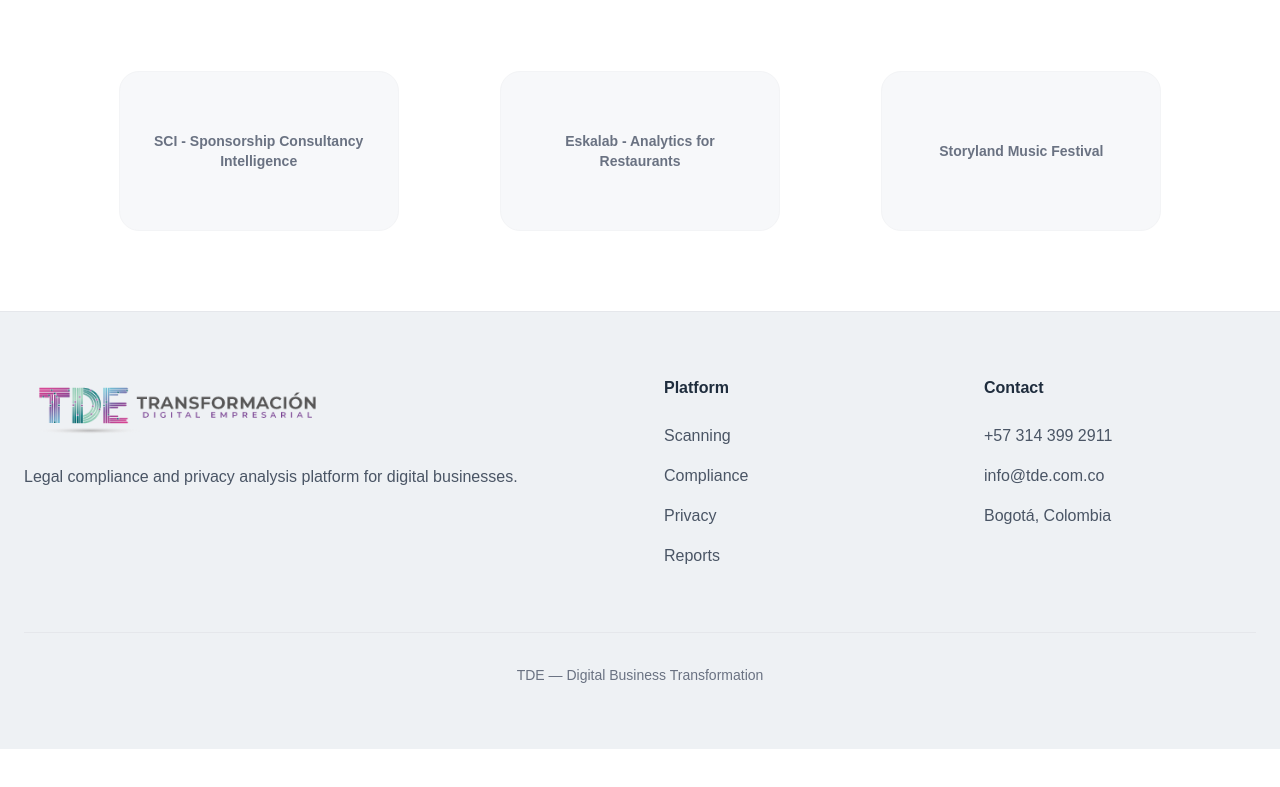
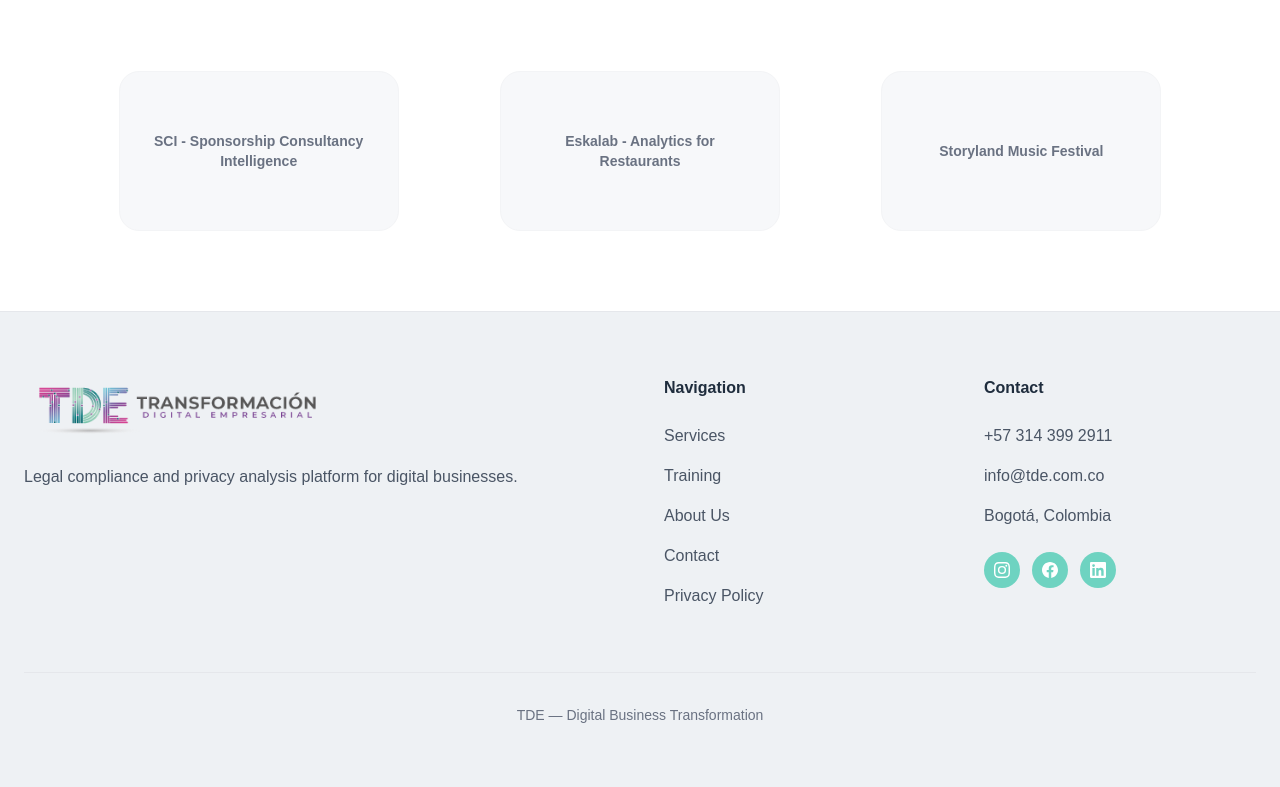
Before and after one commit to Eskalab/webCompilance, a Next.js app: page / in a window 1280 px wide. Shown: the part 8658-9445 px from the top of the page. Before the commit the page ends 9407 px from the top, so only its background shows below. Built offline with nearby package versions, Linux system fonts and the light colour scheme.

Commit message:
feat: footer con navegación TDE y redes sociales

```diff
--- a/src/components/site-footer.tsx
+++ b/src/components/site-footer.tsx
@@ -3,7 +3,7 @@
 import { useLanguage } from '@/contexts/language';
 
 export default function SiteFooter() {
-  const { t } = useLanguage();
+  const { t, locale } = useLanguage();
 
   return (
     <footer id="footer" className="bg-[#eef1f4] border-t border-gray-200">
@@ -24,13 +24,24 @@
           {/* LINKS */}
           <div>
             <h4 className="font-bold text-[#1f2d3d] mb-6">
-              {t('footer_platform')}
+              {locale === 'es' ? 'Navegación' : 'Navigation'}
             </h4>
-            <div className="space-y-4 text-gray-600">
-              <p>{t('footer_scanning')}</p>
-              <p>{t('footer_compliance')}</p>
-              <p>{t('footer_privacy')}</p>
-              <p>{t('footer_reports')}</p>
+            <div className="space-y-4">
+              <a href="/#servicios" className="block text-gray-600 hover:text-[#0f8b8d] transition-colors">
+                {locale === 'es' ? 'Servicios' : 'Services'}
+              </a>
+              <a href="/#capacitaciones" className="block text-gray-600 hover:text-[#0f8b8d] transition-colors">
+                {locale === 'es' ? 'Capacitaciones' : 'Training'}
+              </a>
+              <a href="/#que-hacemos" className="block text-gray-600 hover:text-[#0f8b8d] transition-colors">
+                {locale === 'es' ? 'Quiénes Somos' : 'About Us'}
+              </a>
+              <a href="/#footer" className="block text-gray-600 hover:text-[#0f8b8d] transition-colors">
+                {locale === 'es' ? 'Contacto' : 'Contact'}
+              </a>
+              <a href="/#footer" className="block text-gray-600 hover:text-[#0f8b8d] transition-colors">
+                {locale === 'es' ? 'Política de privacidad' : 'Privacy Policy'}
+              </a>
             </div>
           </div>
 
@@ -44,6 +55,17 @@
               <p>info@tde.com.co</p>
               <p>Bogotá, Colombia</p>
             </div>
+            <div className="flex gap-3 mt-6">
+              <a href="https://www.instagram.com/transformaciondigitalempresas" target="_blank" rel="noopener noreferrer" className="w-9 h-9 rounded-full bg-[#6ed3c1] hover:bg-[#0f8b8d] transition-colors flex items-center justify-center text-white">
+                <svg className="w-4 h-4" fill="currentColor" viewBox="0 0 24 24"><path d="M12 2.163c3.204 0 3.584.012 4.85.07 3.252.148 4.771 1.691 4.919 4.919.058 1.265.069 1.645.069 4.849 0 3.205-.012 3.584-.069 4.849-.149 3.225-1.664 4.771-4.919 4.919-1.266.058-1.644.07-4.85.07-3.204 0-3.584-.012-4.849-.07-3.26-.149-4.771-1.699-4.919-4.92-.058-1.265-.07-1.644-.07-4.849 0-3.204.013-3.583.07-4.849.149-3.227 1.664-4.771 4.919-4.919 1.266-.057 1.645-.069 4.849-.069zM12 0C8.741 0 8.333.014 7.053.072 2.695.272.273 2.69.073 7.052.014 8.333 0 8.741 0 12c0 3.259.014 3.668.072 4.948.2 4.358 2.618 6.78 6.98 6.98C8.333 23.986 8.741 24 12 24c3.259 0 3.668-.014 4.948-.072 4.354-.2 6.782-2.618 6.979-6.98.059-1.28.073-1.689.073-4.948 0-3.259-.014-3.667-.072-4.947-.196-4.354-2.617-6.78-6.979-6.98C15.668.014 15.259 0 12 0zm0 5.838a6.162 6.162 0 100 12.324 6.162 6.162 0 000-12.324zM12 16a4 4 0 110-8 4 4 0 010 8zm6.406-11.845a1.44 1.44 0 100 2.881 1.44 1.44 0 000-2.881z"/></svg>
+              </a>
+              <a href="https://www.facebook.com/transformaciondigitalempresarial" target="_blank" rel="noopener noreferrer" className="w-9 h-9 rounded-full bg-[#6ed3c1] hover:bg-[#0f8b8d] transition-colors flex items-center justify-center text-white">
+                <svg className="w-4 h-4" fill="currentColor" viewBox="0 0 24 24"><path d="M24 12.073c0-6.627-5.373-12-12-12s-12 5.373-12 12c0 5.99 4.388 10.954 10.125 11.854v-8.385H7.078v-3.47h3.047V9.43c0-3.007 1.792-4.669 4.533-4.669 1.312 0 2.686.235 2.686.235v2.953H15.83c-1.491 0-1.956.925-1.956 1.874v2.25h3.328l-.532 3.47h-2.796v8.385C19.612 23.027 24 18.062 24 12.073z"/></svg>
+              </a>
+              <a href="https://www.linkedin.com/company/transformaciondigitalempresarial" target="_blank" rel="noopener noreferrer" className="w-9 h-9 rounded-full bg-[#6ed3c1] hover:bg-[#0f8b8d] transition-colors flex items-center justify-center text-white">
+                <svg className="w-4 h-4" fill="currentColor" viewBox="0 0 24 24"><path d="M20.447 20.452h-3.554v-5.569c0-1.328-.027-3.037-1.852-3.037-1.853 0-2.136 1.445-2.136 2.939v5.667H9.351V9h3.414v1.561h.046c.477-.9 1.637-1.85 3.37-1.85 3.601 0 4.267 2.37 4.267 5.455v6.286zM5.337 7.433a2.062 2.062 0 01-2.063-2.065 2.064 2.064 0 112.063 2.065zm1.782 13.019H3.555V9h3.564v11.452zM22.225 0H1.771C.792 0 0 .774 0 1.729v20.542C0 23.227.792 24 1.771 24h20.451C23.2 24 24 23.227 24 22.271V1.729C24 .774 23.2 0 22.222 0h.003z"/></svg>
+              </a>
+            </div>
           </div>
         </div>
 
```
